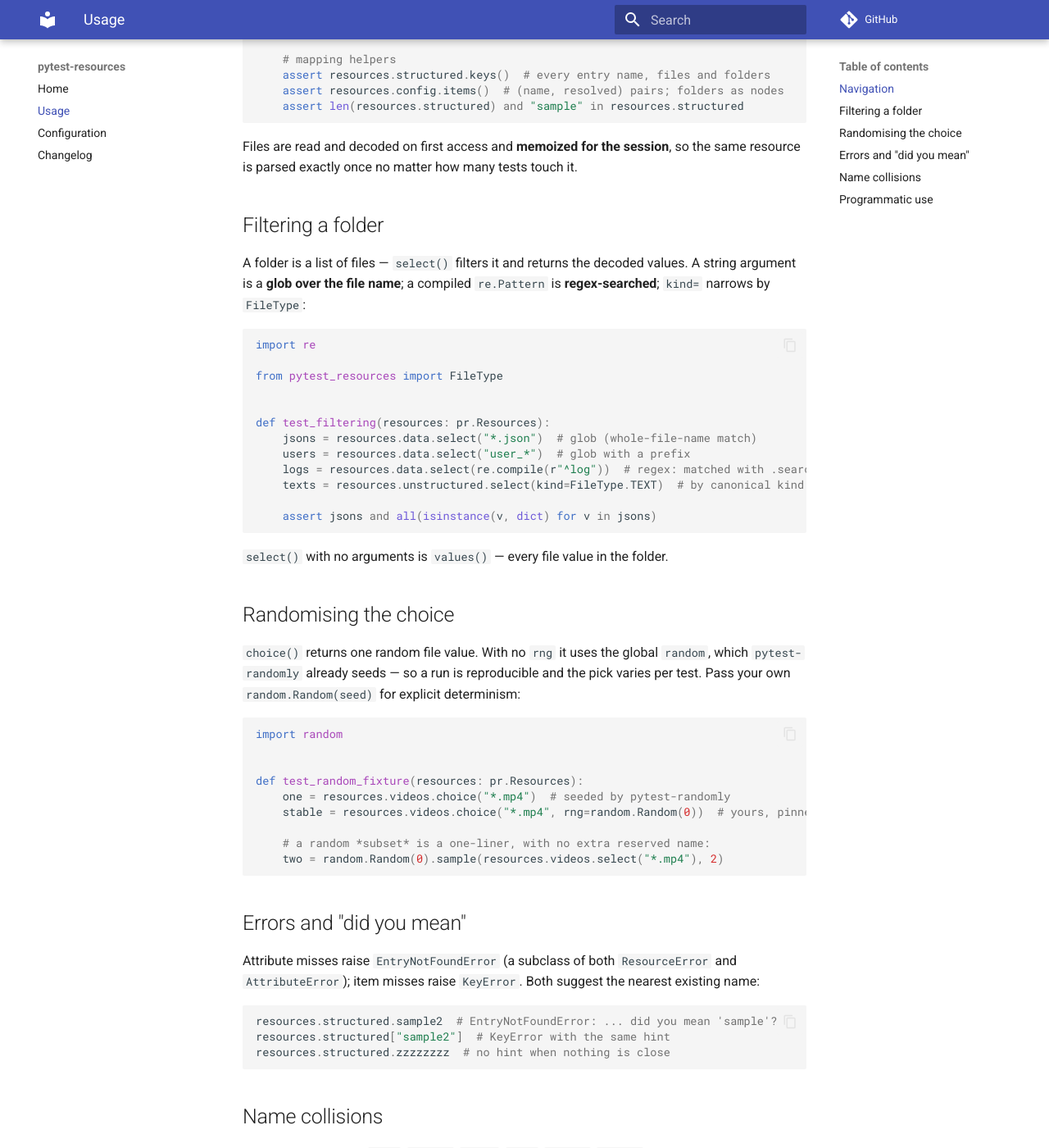
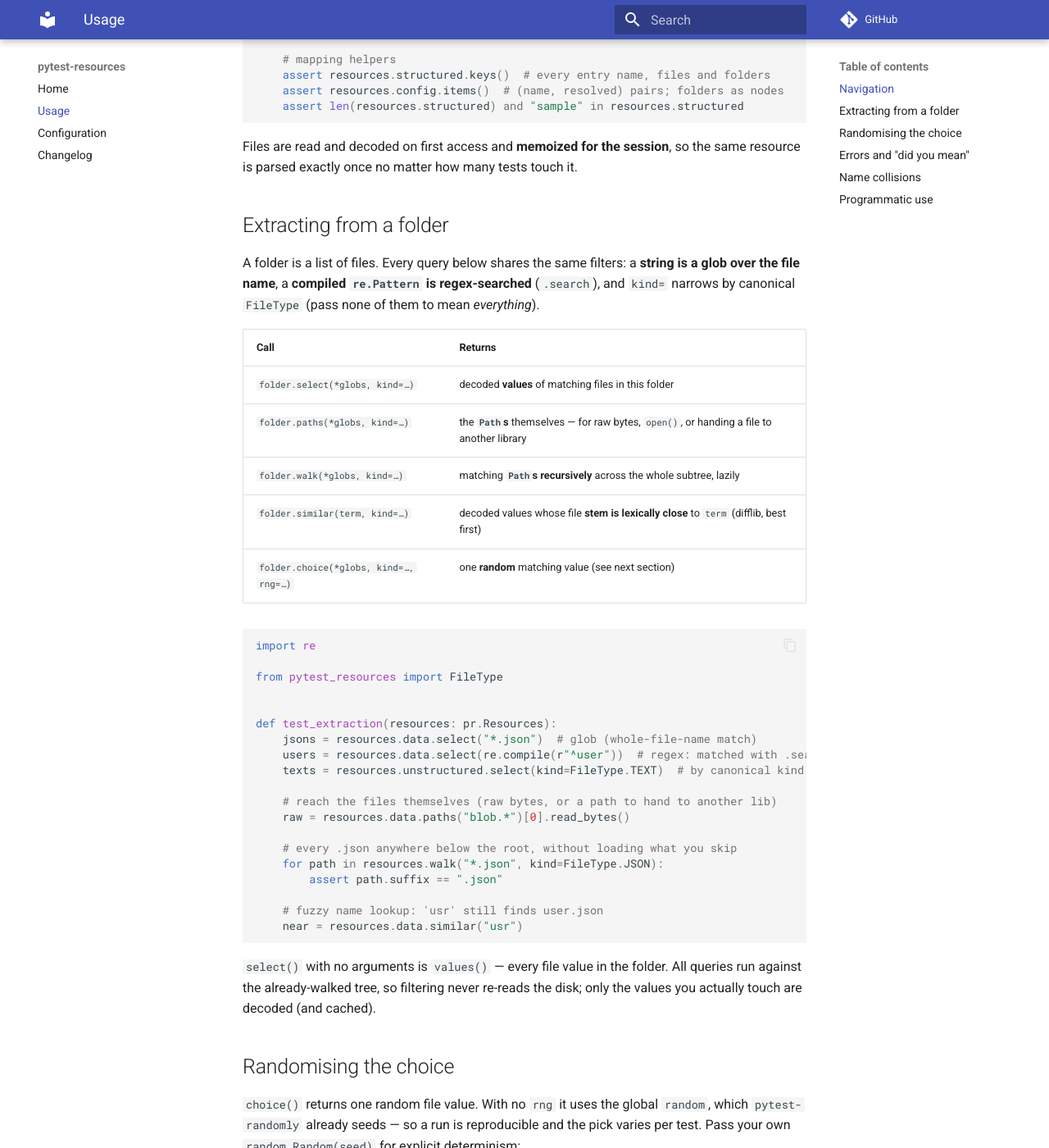
Before and after one commit to damvolkov/pytest-resources, an MkDocs documentation site: the page built from docs/usage.md, in a window 1280 px wide and 1400 px high, scrolled down 641 px. Shown: the whole window at 82% size. Built offline with MkDocs 1.6.1 and Material for MkDocs 9.7.7, drawn with Linux system fonts in a browser that asks for light colours; comment, search, counter and statistics services are not loaded; some of the changed text lies outside the part shown.

Commit message:
feat: folder extraction toolbox — paths, recursive walk, fuzzy similar
- ResourceNode.paths(...) returns filtered file Paths (raw bytes / open() / other libs)
- ResourceNode.walk(...) yields file Paths recursively and lazily, same glob/regex/kind filters
- ResourceNode.similar(term) matches file stems lexically via difflib (best first)
- share the kind+name predicate (_accept/_matcher) across select/paths/walk/similar
- docs: extraction table, name-collision list, at-a-glance, CHANGELOG
- integration smoke drives the whole toolbox through the real `resources` fixture

````diff
--- a/docs/usage.md
+++ b/docs/usage.md
@@ -34,11 +34,19 @@ def test_reads_tree(resources: pr.Resources):
 Files are read and decoded on first access and **memoized for the session**, so the same
 resource is parsed exactly once no matter how many tests touch it.
 
-## Filtering a folder
+## Extracting from a folder
 
-A folder is a list of files — `select()` filters it and returns the decoded values. A
-string argument is a **glob over the file name**; a compiled `re.Pattern` is
-**regex-searched**; `kind=` narrows by `FileType`:
+A folder is a list of files. Every query below shares the same filters: a **string is a
+glob over the file name**, a **compiled `re.Pattern` is regex-searched** (`.search`), and
+`kind=` narrows by canonical `FileType` (pass none of them to mean *everything*).
+
+| Call | Returns |
+|---|---|
+| `folder.select(*globs, kind=…)` | decoded **values** of matching files in this folder |
+| `folder.paths(*globs, kind=…)` | the **`Path`s** themselves — for raw bytes, `open()`, or handing a file to another library |
+| `folder.walk(*globs, kind=…)` | matching **`Path`s recursively** across the whole subtree, lazily |
+| `folder.similar(term, kind=…)` | decoded values whose file **stem is lexically close** to `term` (difflib, best first) |
+| `folder.choice(*globs, kind=…, rng=…)` | one **random** matching value (see next section) |
 
 ```python
 import re
@@ -46,16 +54,25 @@ import re
 from pytest_resources import FileType
 
 
-def test_filtering(resources: pr.Resources):
+def test_extraction(resources: pr.Resources):
     jsons = resources.data.select("*.json")  # glob (whole-file-name match)
-    users = resources.data.select("user_*")  # glob with a prefix
-    logs = resources.data.select(re.compile(r"^log"))  # regex: matched with .search
+    users = resources.data.select(re.compile(r"^user"))  # regex: matched with .search
     texts = resources.unstructured.select(kind=FileType.TEXT)  # by canonical kind
 
-    assert jsons and all(isinstance(v, dict) for v in jsons)
+    # reach the files themselves (raw bytes, or a path to hand to another lib)
+    raw = resources.data.paths("blob.*")[0].read_bytes()
+
+    # every .json anywhere below the root, without loading what you skip
+    for path in resources.walk("*.json", kind=FileType.JSON):
+        assert path.suffix == ".json"
+
+    # fuzzy name lookup: 'usr' still finds user.json
+    near = resources.data.similar("usr")
 ```
 
-`select()` with no arguments is `values()` — every file value in the folder.
+`select()` with no arguments is `values()` — every file value in the folder. All queries
+run against the already-walked tree, so filtering never re-reads the disk; only the values
+you actually touch are decoded (and cached).
 
 ## Randomising the choice
 
@@ -88,9 +105,9 @@ resources.structured.zzzzzzzz  # no hint when nothing is close
 
 ## Name collisions
 
-Navigation methods (`keys`, `values`, `items`, `path`, `select`, `choice`) win over a
-resource of the same name on **attribute** access. Reach such a resource with **item**
-access, which always resolves to the entry:
+Navigation and query methods (`keys`, `values`, `items`, `path`, `select`, `paths`, `walk`,
+`similar`, `choice`) win over a resource of the same name on **attribute** access. Reach
+such a resource with **item** access, which always resolves to the entry:
 
 ```python
 resources.data.select  # the method
````
Also changed, not shown: CHANGELOG.md (+6 -0 lines), README.md (+1 -1 lines), docs/index.md (+1 -1 lines), 3 other files.
